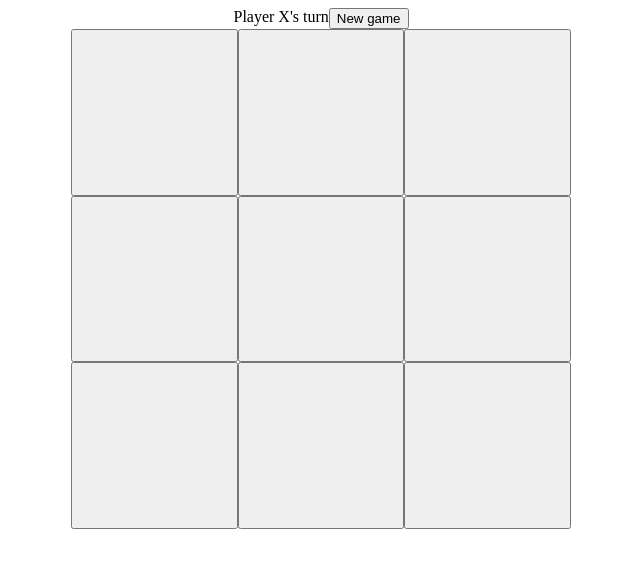
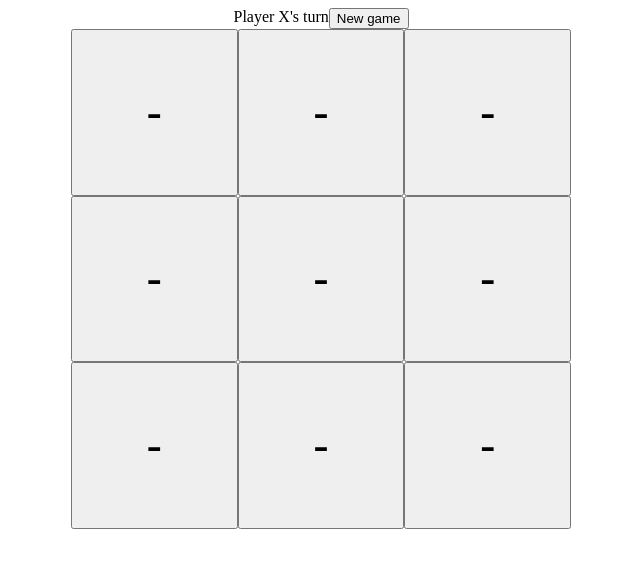
Before and after one commit to slpkid/tic-tac-toe, a plain HTML site: page index.html in a window 1280 px wide. Shown: the whole page, without its empty margins (319-959 px from the left). Drawn offline with Linux system fonts and the light colour scheme.

Commit message:
change button text content to "-" to match console version

```diff
--- a/index.html
+++ b/index.html
@@ -13,15 +13,15 @@
         <button id="new-game-button">New game</button>
     </div>
     <div id="gameboard">
-        <button class="cell"></button>
-        <button class="cell"></button>
-        <button class="cell"></button>
-        <button class="cell"></button>
-        <button class="cell"></button>
-        <button class="cell"></button>
-        <button class="cell"></button>
-        <button class="cell"></button>
-        <button class="cell"></button>
+        <button class="cell">-</button>
+        <button class="cell">-</button>
+        <button class="cell">-</button>
+        <button class="cell">-</button>
+        <button class="cell">-</button>
+        <button class="cell">-</button>
+        <button class="cell">-</button>
+        <button class="cell">-</button>
+        <button class="cell">-</button>
     </div>
 </body>
 </html>
```
